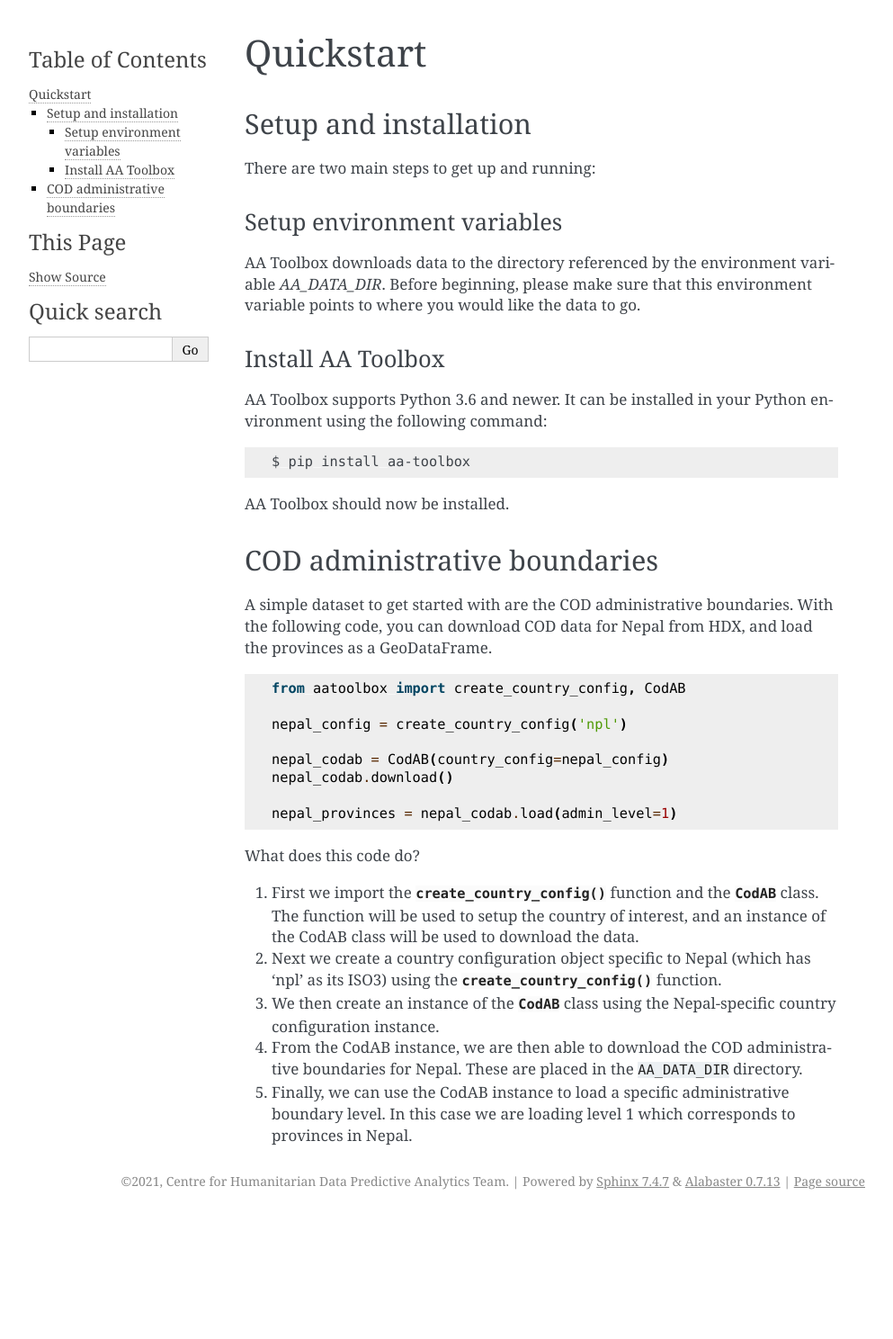
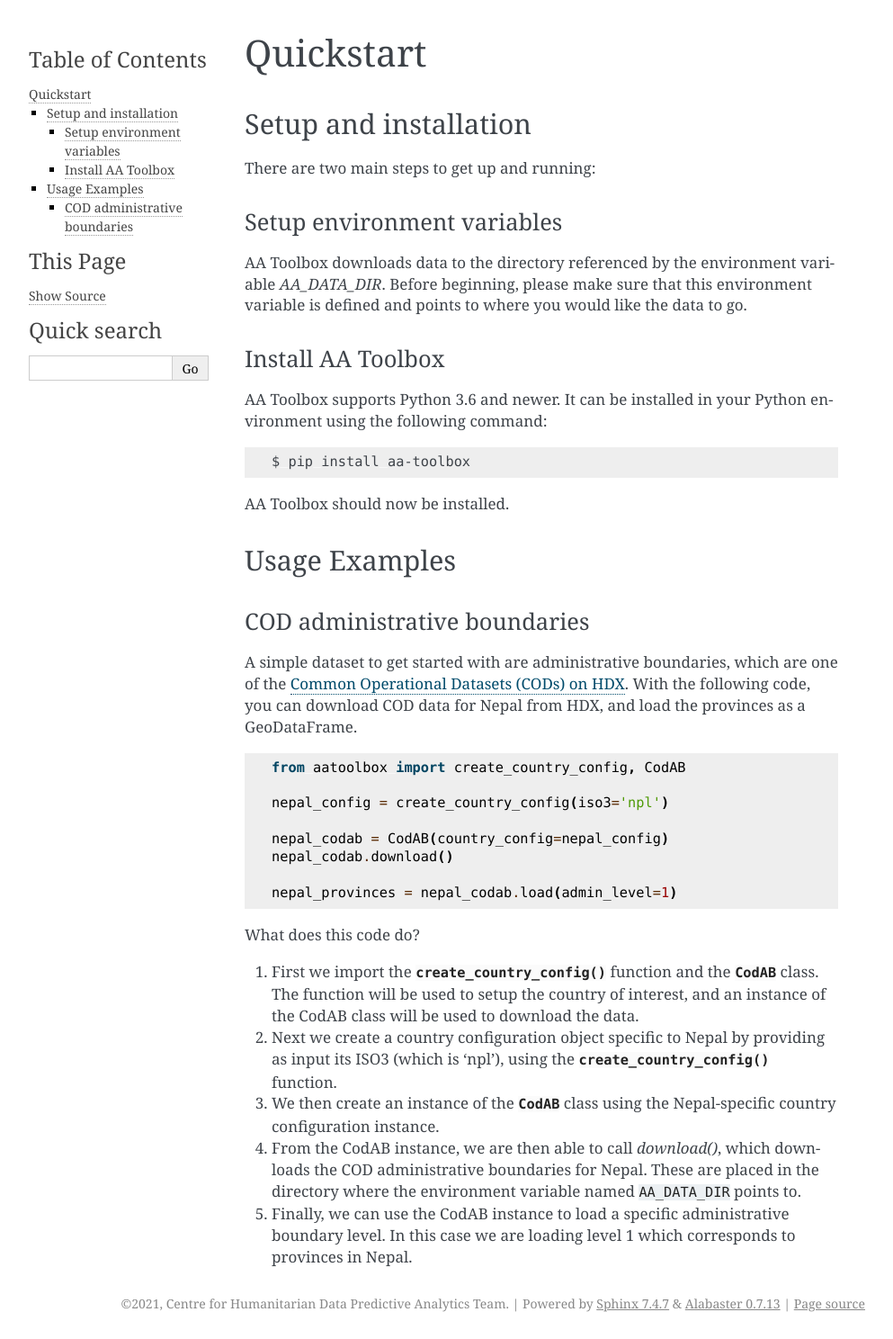
Before and after one commit to OCHA-DAP/ocha-anticipy, a Sphinx documentation site: the page built from docs/source/quickstart.rst, in a window 1280 px wide. Shown: the whole page at 90% size, without its empty margins (148-1141 px from the left). Built offline with Sphinx 7.4.7, drawn with Linux system fonts in a browser that asks for light colours; before the commit the page ends 1352 px from its top, so only the background shows below that.

Commit message:
More small changes

```diff
--- a/docs/source/introduction.rst
+++ b/docs/source/introduction.rst
@@ -12,8 +12,11 @@ This is where the AA Toolbox comes in. The goal of the toolbox is to to
 support development of AA frameworks by simplifying the downloading and
 processing of commonly used datasets.
 
-At the Centre for Humanitarian Data, we've now used AA Toolbox to develop
+At the `Centre for Humanitarian Data <https://centre.humdata.org/>`_,
+we've now used AA Toolbox to develop
 some of our own AA frameworks. See the links below for more info:
 
 * `Drought in Burkina Faso <https://github.com/OCHA-DAP/pa-aa-bfa-drought>`_
 * `Cholera in DRC <https://github.com/OCHA-DAP/pa-aa-cod-infectious-disease>`_
+  (this repository is private, please `contact us <mailto:centrehumdata@un.org>`_
+  if you would like more information)
--- a/docs/source/quickstart.rst
+++ b/docs/source/quickstart.rst
@@ -11,7 +11,7 @@ Setup environment variables
 
 AA Toolbox downloads data to the directory referenced by the
 environment variable `AA_DATA_DIR`. Before beginning, please make
-sure that this environment variable points to where you would
+sure that this environment variable is defined and points to where you would
 like the data to go.
 
 Install AA Toolbox
@@ -26,11 +26,15 @@ environment using the following command:
 
 AA Toolbox should now be installed.
 
+Usage Examples
+--------------
 
 COD administrative boundaries
------------------------------
+^^^^^^^^^^^^^^^^^^^^^^^^^^^^^
 
-A simple dataset to get started with are the COD administrative boundaries.
+A simple dataset to get started with are administrative boundaries,
+which are one of the
+`Common Operational Datasets (CODs) on HDX <https://data.humdata.org/cod>`_.
 With the following code, you can download COD data for Nepal from HDX,
 and load the provinces as a GeoDataFrame.
 
@@ -38,7 +42,7 @@ and load the provinces as a GeoDataFrame.
 
     from aatoolbox import create_country_config, CodAB
 
-    nepal_config = create_country_config('npl')
+    nepal_config = create_country_config(iso3='npl')
 
     nepal_codab = CodAB(country_config=nepal_config)
     nepal_codab.download()
@@ -52,13 +56,14 @@ What does this code do?
     the country of interest, and an instance of the CodAB class will
     be used to download the data.
 2.  Next we create a country configuration object specific to Nepal
-    (which has 'npl' as its ISO3) using the
+    by providing as input its ISO3 (which is 'npl'), using the
     :func:`~aatoolbox.create_country_config` function.
 3.  We then create an instance of the :class:`~aatoolbox.CodAB` class
     using the Nepal-specific country configuration instance.
-4.  From the CodAB instance, we are then able to download the COD
-    administrative boundaries for Nepal. These are placed in the
-    ``AA_DATA_DIR`` directory.
+4.  From the CodAB instance, we are then able to call `download()`, which
+    downloads the COD
+    administrative boundaries for Nepal. These are placed in the directory where
+    the environment variable named ``AA_DATA_DIR`` points to.
 5.  Finally, we can use the CodAB instance to load a specific administrative
     boundary level. In this case we are loading level 1 which corresponds
     to provinces in Nepal.
```
Also changed, not shown: docs/source/datasources.rst (added, +10 -0 lines), docs/source/index.rst (+10 -5 lines).
